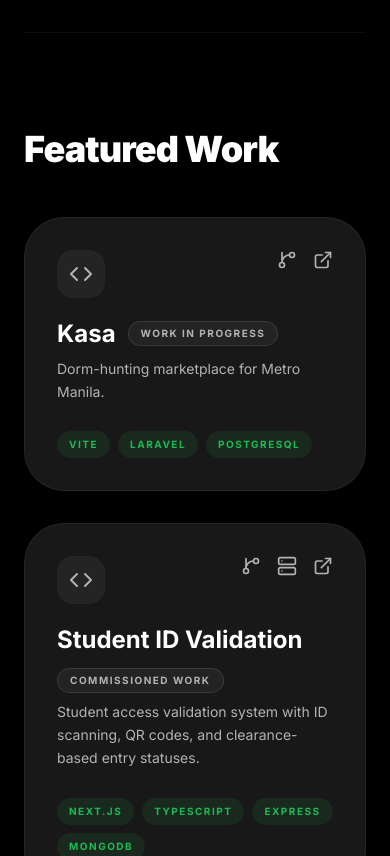
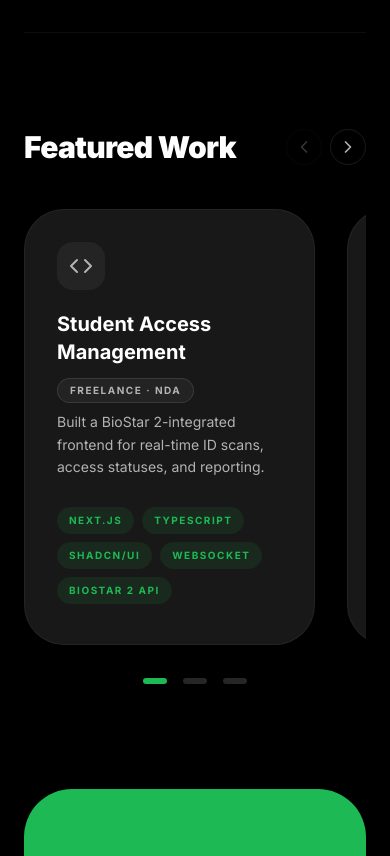
Before and after one commit to jeffrex13/my-porfolio, a Next.js app: page / in a window 390 px wide. Shown: the part 1280-2136 px from the top of the page. Built offline with nearby package versions, Linux system fonts and the light colour scheme.

Commit message:
Implement Featured Work section with responsive project carousel; update scrollbar styles

```diff
--- a/app/globals.css
+++ b/app/globals.css
@@ -15,15 +15,41 @@
 /* Optional: Smooth out the scrollbar like the real Spotify app */
 @layer base {
   ::-webkit-scrollbar {
-    width: 12px;
+    width: 8px;
+    height: 8px;
   }
   ::-webkit-scrollbar-track {
     background: transparent;
   }
   ::-webkit-scrollbar-thumb {
-    background-color: #3e3e3e;
-    border-radius: 20px;
-    border: 3px solid transparent;
+    background-color: #1db954;
+    border-radius: 999px;
+    border: 2px solid #121212;
     background-clip: content-box;
   }
+
+  ::-webkit-scrollbar-thumb:hover {
+    background-color: #1ed760;
+  }
+
+  html {
+    scrollbar-color: #1db954 transparent;
+    scrollbar-width: thin;
+  }
 }
+
+.featured-work-track {
+  scrollbar-color: #1db954 transparent;
+  scrollbar-width: thin;
+}
+
+.featured-work-track::-webkit-scrollbar {
+  display: block;
+  height: 6px;
+}
+
+.featured-work-track::-webkit-scrollbar-thumb {
+  background-color: #1db954;
+  border: 1px solid #121212;
+  border-radius: 999px;
+}
--- a/app/page.tsx
+++ b/app/page.tsx
@@ -1,4 +1,4 @@
-import ProjectCard from '@/src/components/ProjectCard';
+import FeaturedWork from '@/src/components/FeaturedWork';
 import TechMarquee from '@/src/components/TechMarquee';
 
 export default function Home() {
@@ -58,28 +58,7 @@ export default function Home() {
 
         {/* Work */}
         <section id="work" className="scroll-mt-24">
-          <h2 className="text-4xl font-black mb-12 tracking-tight">
-            Featured Work
-          </h2>
-          <div className="grid grid-cols-1 md:grid-cols-2 gap-8">
-            <ProjectCard
-              title="Kasa"
-              description="Dorm-hunting marketplace for Metro Manila."
-              tags={['Vite', 'Laravel', 'PostgreSQL']}
-              status="Work in progress"
-              repositoryUrl="https://github.com/jeffrex13/kasa"
-              liveUrl="https://find-kasa-app.netlify.app/"
-            />
-            <ProjectCard
-              title="Student ID Validation"
-              description="Student access validation system with ID scanning, QR codes, and clearance-based entry statuses."
-              tags={['Next.js', 'TypeScript', 'Express', 'MongoDB']}
-              status="Commissioned work"
-              repositoryUrl="https://github.com/jeffrex13/student-id-validation"
-              apiRepositoryUrl="https://github.com/jeffrex13/student-id-validation-api"
-              liveUrl="https://student-id-validation.vercel.app/"
-            />
-          </div>
+          <FeaturedWork />
         </section>
 
         {/* Contact */}
--- /dev/null
+++ b/src/components/FeaturedWork.tsx
@@ -0,0 +1,159 @@
+'use client';
+
+import { useCallback, useEffect, useRef, useState } from 'react';
+import { ChevronLeft, ChevronRight } from 'lucide-react';
+import ProjectCard from './ProjectCard';
+
+const projects = [
+  {
+    title: 'Student Access Management',
+    description:
+      'Built a BioStar 2-integrated frontend for real-time ID scans, access statuses, and reporting.',
+    tags: [
+      'Next.js',
+      'TypeScript',
+      'shadcn/ui',
+      'WebSocket',
+      'BioStar 2 API',
+    ],
+    status: 'Freelance · NDA',
+    compactTitle: true,
+  },
+  {
+    title: 'Kasa',
+    description:
+      'A roommate-matching and rental platform for finding compatible housemates or affordable spaces in Metro Manila.',
+    tags: ['Vite', 'Laravel', 'PostgreSQL'],
+    status: 'Work in progress',
+    repositoryUrl: 'https://github.com/jeffrex13/kasa',
+    liveUrl: 'https://find-kasa-app.netlify.app/',
+  },
+  {
+    title: 'Student ID Validation',
+    description:
+      'Student access validation system with ID scanning, QR codes, and clearance-based entry statuses.',
+    tags: ['Next.js', 'TypeScript', 'Node.js', 'Express', 'MongoDB'],
+    status: 'Commissioned work',
+    repositoryUrl: 'https://github.com/jeffrex13/student-id-validation',
+    apiRepositoryUrl:
+      'https://github.com/jeffrex13/student-id-validation-api',
+    liveUrl: 'https://student-id-validation.vercel.app/',
+  },
+];
+
+export default function FeaturedWork() {
+  const trackRef = useRef<HTMLDivElement>(null);
+  const [activeIndex, setActiveIndex] = useState(0);
+  const [visibleCards, setVisibleCards] = useState(2);
+  const lastIndex = Math.max(0, projects.length - visibleCards);
+
+  const updateActiveIndex = useCallback(() => {
+    const track = trackRef.current;
+    const firstCard = track?.firstElementChild as HTMLElement | null;
+
+    if (!track || !firstCard) return;
+
+    const gap = Number.parseFloat(getComputedStyle(track).columnGap) || 0;
+    const nextIndex = Math.round(track.scrollLeft / (firstCard.offsetWidth + gap));
+    setActiveIndex(Math.min(lastIndex, Math.max(0, nextIndex)));
+  }, [lastIndex]);
+
+  useEffect(() => {
+    const desktopQuery = window.matchMedia('(min-width: 768px)');
+    const updateVisibleCards = () => setVisibleCards(desktopQuery.matches ? 2 : 1);
+
+    updateVisibleCards();
+    desktopQuery.addEventListener('change', updateVisibleCards);
+    window.addEventListener('resize', updateActiveIndex);
+
+    return () => {
+      desktopQuery.removeEventListener('change', updateVisibleCards);
+      window.removeEventListener('resize', updateActiveIndex);
+    };
+  }, [updateActiveIndex]);
+
+  useEffect(() => {
+    setActiveIndex((index) => Math.min(index, lastIndex));
+  }, [lastIndex]);
+
+  const scrollToIndex = (index: number) => {
+    const track = trackRef.current;
+    const firstCard = track?.firstElementChild as HTMLElement | null;
+
+    if (!track || !firstCard) return;
+
+    const gap = Number.parseFloat(getComputedStyle(track).columnGap) || 0;
+    const boundedIndex = Math.min(lastIndex, Math.max(0, index));
+    track.scrollTo({
+      left: boundedIndex * (firstCard.offsetWidth + gap),
+      behavior: 'smooth',
+    });
+  };
+
+  return (
+    <>
+      <div className="relative min-h-10">
+        <h2 className="pr-24 text-3xl font-black tracking-tight md:text-4xl">Featured Work</h2>
+        <div className="absolute right-0 top-0 flex gap-2">
+          <button
+            type="button"
+            onClick={() => scrollToIndex(activeIndex - 1)}
+            disabled={activeIndex === 0}
+            aria-label="Show previous projects"
+            title="Previous projects"
+            className="grid size-9 place-items-center md:size-10 rounded-full border border-white/10 text-spotify-gray transition-colors hover:border-spotify-green/50 hover:text-white disabled:cursor-not-allowed disabled:opacity-30"
+          >
+            <ChevronLeft size={20} />
+          </button>
+          <button
+            type="button"
+            onClick={() => scrollToIndex(activeIndex + 1)}
+            disabled={activeIndex >= lastIndex}
+            aria-label="Show more projects"
+            title="More projects"
+            className="grid size-9 place-items-center md:size-10 rounded-full border border-white/10 text-spotify-gray transition-colors hover:border-spotify-green/50 hover:text-white disabled:cursor-not-allowed disabled:opacity-30"
+          >
+            <ChevronRight size={20} />
+          </button>
+        </div>
+      </div>
+
+      <div
+        ref={trackRef}
+        onScroll={updateActiveIndex}
+        className="featured-work-track mt-7 flex snap-x snap-mandatory gap-8 overflow-x-auto overscroll-x-contain py-3"
+      >
+        {projects.map((project) => (
+          <div
+            key={project.title}
+            className="min-w-0 w-[85%] flex-none snap-start md:w-[calc((100%-2rem)/2)]"
+          >
+            <ProjectCard {...project} />
+          </div>
+        ))}
+      </div>
+
+      <div
+        className="mt-3 flex justify-center gap-2"
+        aria-label="Project pages"
+      >
+        {Array.from({ length: lastIndex + 1 }, (_, index) => (
+          <button
+            key={index}
+            type="button"
+            onClick={() => scrollToIndex(index)}
+            aria-label={`Show project page ${index + 1}`}
+            aria-current={activeIndex === index ? 'true' : undefined}
+            className="grid h-6 w-8 place-items-center"
+          >
+            <span
+              className={`h-1.5 w-6 rounded-full transition-colors ${
+                activeIndex === index ? 'bg-spotify-green' : 'bg-white/15'
+              }`}
+            />
+          </button>
+        ))}
+      </div>
+    </>
+  );
+}
--- a/src/components/ProjectCard.tsx
+++ b/src/components/ProjectCard.tsx
@@ -7,6 +7,7 @@ interface ProjectProps {
   tags: string[];
   description: string;
   status?: string;
+  compactTitle?: boolean;
   repositoryUrl?: string;
   apiRepositoryUrl?: string;
   liveUrl?: string;
@@ -17,6 +18,7 @@ export default function ProjectCard({
   tags,
   description,
   status,
+  compactTitle = false,
   repositoryUrl,
   apiRepositoryUrl,
   liveUrl,
@@ -24,7 +26,7 @@ export default function ProjectCard({
   return (
     <motion.div
       whileHover={{ y: -8 }}
-      className="group relative bg-spotify-dark border border-white/5 p-8 rounded-[2.5rem] transition-all hover:border-spotify-green/40 hover:bg-spotify-light/30"
+      className="group relative h-full bg-spotify-dark border border-white/5 p-8 rounded-[2.5rem] transition-all hover:border-spotify-green/40 hover:bg-spotify-light/30"
     >
       <div className="space-y-5">
         <div className="flex justify-between items-start">
@@ -76,7 +78,11 @@ export default function ProjectCard({
 
         <div>
           <div className="mb-2 flex flex-wrap items-center gap-3">
-            <h3 className="text-2xl font-bold text-white">{title}</h3>
+            <h3
+              className={`${compactTitle ? 'text-xl' : 'text-2xl'} font-bold text-white`}
+            >
+              {title}
+            </h3>
             {status ? (
               <span className="rounded-full border border-white/10 bg-white/5 px-3 py-1 text-[10px] font-bold uppercase tracking-[0.15em] text-spotify-gray">
                 {status}
```
